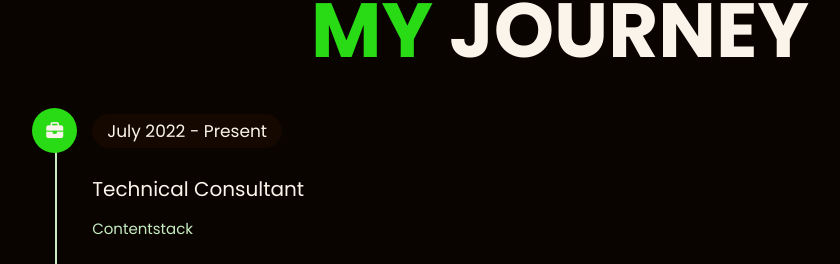
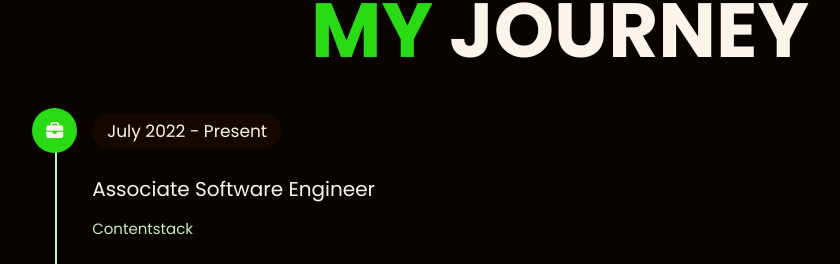
Before and after one commit to D-Ankita/portfolio-website, a plain HTML site: page about.html in a window 1280 px wide. Shown: the part 1463-1727 px from the top of the page, without its empty margins (80-920 px from the left). Drawn offline with Linux system fonts and the light colour scheme.

Commit message:
profiel name update

```diff
--- a/about.html
+++ b/about.html
@@ -294,7 +294,7 @@
             <div class="box">
                 <i class="fa-solid fa-briefcase"></i>
                 <span>July 2022 - Present</span>
-                <h3>Technical Consultant</h3>
+                <h3>Associate Software Engineer</h3>
                 <p>Contentstack</p>
             </div>
 
```
